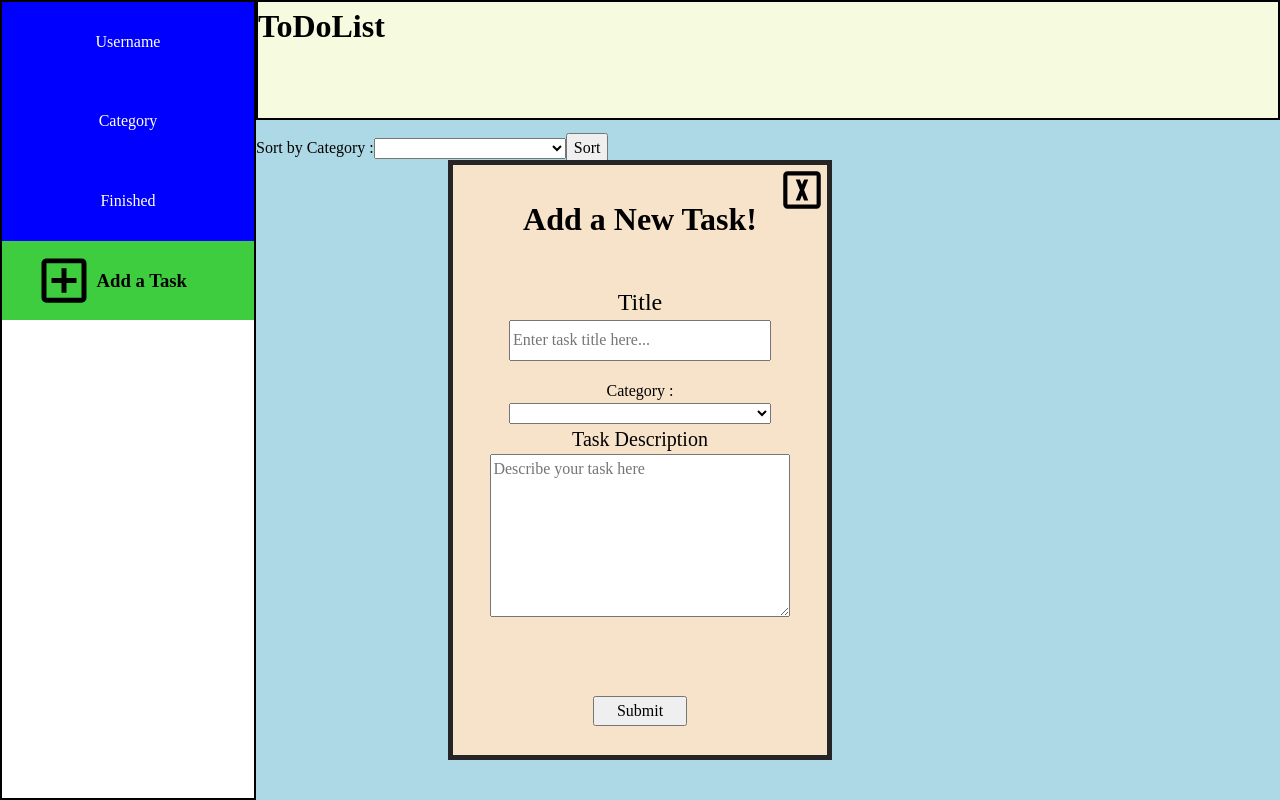
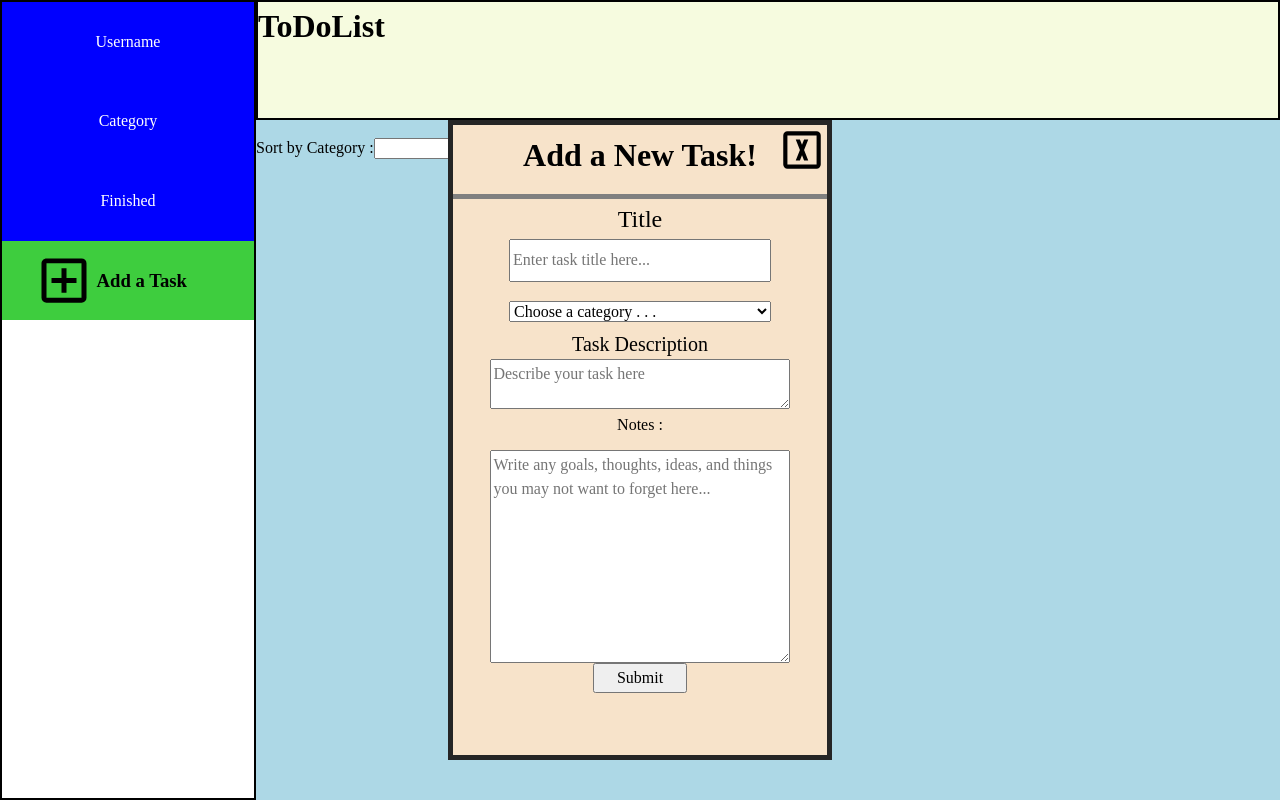
Before and after one commit to Lukehallyah/toDoList, a website built with webpack: page src/template.html in a window 1280 px wide. Both pictures are taken after a click on the element "Add a Task". Built offline with nearby package versions, Linux system fonts and the light colour scheme.

Commit message:
Add new section to entry form     styled entry form
Made changes to card placed in toDoHolder
    added new section called 'notes'

```diff
--- a/src/entryPopUp.js
+++ b/src/entryPopUp.js
@@ -53,8 +53,8 @@ let addPopUp = ()=>{
     const toDoForm = document.createElement('form');
         if(toDoForm){
             toDoForm.style.width='100%';
-            toDoForm.style.height='75%';
-            // toDoForm.style.border='2px solid black';
+            toDoForm.style.height='90%';
+            toDoForm.style.borderTop='5px solid grey';
             toDoForm.style.display='flex';
             toDoForm.style.flexDirection='column';
             toDoForm.style.alignItems='center';
@@ -84,7 +84,7 @@ let addPopUp = ()=>{
     const titleBoxHolder= document.createElement('div');
         if(titleBoxHolder){
             titleBoxHolder.style.width='100%';
-            titleBoxHolder.style.height='20%';
+            titleBoxHolder.style.height='15%';
             titleBoxHolder.style.display='flex';
             titleBoxHolder.style.flexDirection='column';
             titleBoxHolder.style.alignItems='center';
@@ -95,15 +95,10 @@ let addPopUp = ()=>{
         }
 
 
-        const selectId='selectId';
-        const selectLabel= document.createElement('label');
-            if(selectLabel){
-                selectLabel.id=selectId;
-                selectLabel.textContent='Category : ';
-            }
+        // const selectId='selectId';
         const selectDropdown = document.createElement('select');
             if(selectDropdown){
-                selectDropdown.id=selectId;
+                // selectDropdown.id=selectId;
                 selectDropdown.style.width='70%';
                 selectDropdown.placeholder='Select Category';
             }
@@ -111,7 +106,11 @@ let addPopUp = ()=>{
 
         const empty = document.createElement('option');
             if(empty){
-                empty.textContent='';
+                empty.textContent='Choose a category . . .';
+                empty.value = '';
+                // empty.disabled=true;
+                empty.selected=true;
+                // empty.hidden=true;
                 selectDropdown.appendChild(empty);
             }
 
@@ -145,19 +144,14 @@ let addPopUp = ()=>{
             }
 
 
-
-
-
-
-
         const selectBox= document.createElement('div');
             if(selectBox){
                 selectBox.style.width='100%';
-                selectBox.style.height='auto';
+                selectBox.style.height='5%';
                 selectBox.style.display='flex';
                 selectBox.style.flexDirection='column';
                 selectBox.style.alignItems='center';
-                selectBox.appendChild(selectLabel);
+                // selectBox.appendChild(selectLabel);
                 selectBox.appendChild(selectDropdown);
                 toDoForm.appendChild(selectBox);
             }
@@ -180,7 +174,7 @@ let addPopUp = ()=>{
             inputTaskDesc.id=taskId;
             inputTaskDesc.style.height='60%';
             inputTaskDesc.style.width='80%';
-            inputTaskDesc.placeholder='Describe your task here'
+            inputTaskDesc.placeholder='Describe your task here';
         }
 
 
@@ -189,7 +183,7 @@ let addPopUp = ()=>{
 
     const taskDescBox = document.createElement('div');
         if(taskDescBox){
-            taskDescBox.style.height='70%';
+            taskDescBox.style.height='auto';
             taskDescBox.style.width='100%';
             taskDescBox.style.display='flex';
             taskDescBox.style.flexDirection='column';
@@ -198,6 +192,34 @@ let addPopUp = ()=>{
             taskDescBox.appendChild(inputTaskDesc);
             taskDescBox.style.margin='0';
             toDoForm.appendChild(taskDescBox);
+        }
+
+
+    const notesID = 'notesID';
+    const labelNotes = document.createElement('label');
+        if(labelNotes){
+            labelNotes.htmlFor=notesID;
+            labelNotes.textContent='Notes : ';
+            labelNotes.style.textAlign='center';
+            labelNotes.style.height='15%';
+        }
+    const notesInput = document.createElement('textarea');
+        if(notesInput){
+            notesInput.id = notesID;
+            notesInput.style.width='80%';
+            notesInput.style.height='85%';
+            notesInput.placeholder='Write any goals, thoughts, ideas, and things you may not want to forget here...';
+        }
+    const notesBox = document.createElement('div');
+        if(notesBox){
+            notesBox.style.height='45%';
+            notesBox.style.width='100%';
+            notesBox.style.display='flex';
+            notesBox.style.flexDirection='column';
+            notesBox.style.alignItems='center';
+            notesBox.appendChild(labelNotes);
+            notesBox.appendChild(notesInput);
+            toDoForm.appendChild(notesBox);
         }
 
     const submitButton = document.createElement('button');
@@ -218,8 +240,9 @@ let addPopUp = ()=>{
             let titleValue = titleInput.value;
             let categoryValue = selectDropdown.value;
             let descriptionValue=inputTaskDesc.value;
+            let notesValue = notesInput.value;
 
-            const newObject = new ToDos(titleValue,categoryValue,descriptionValue);
+            const newObject = new ToDos(titleValue,categoryValue,descriptionValue, notesValue);
             all.push(newObject);
                 if(categoryValue==='today'){
                     todayCategory.push(newObject);
--- a/src/styles.css
+++ b/src/styles.css
@@ -139,9 +139,9 @@ main{
   border: 5px solid rgb(37, 37, 37);
   position: absolute;
   left: 35%;
-  top: 20%;
+  top: 15%;
   background-color: rgb(247, 227, 202);
-  height: 75vh;
+  height: 80vh;
   width: 30vw;
   z-index: 99;
 
@@ -152,21 +152,24 @@ main{
 
 .buttonHolder{
   width: 100%;
-  height: 5%;
+  height: 1%;
   display: flex;
   justify-content: right;
+  position: relative;
 }
 
 .removeButton{
   background-image: url("./images/alpha-x-box-outline.svg");
   width: 50px;
   height: 50px;
-
+  position: absolute;
+  top: 0;
+  right: 0;
 }
 
 .title{
   font-size: 2rem;
-  height: 15%;
+  height: 10%;
 }
 
 .sort{
--- a/src/toDoClass.js
+++ b/src/toDoClass.js
@@ -1,10 +1,11 @@
 
 export class ToDos{
 
-    constructor(titleValue, categoryValue, descriptionValue, id){
+    constructor(titleValue, categoryValue, descriptionValue, notesValue){
         this.title=titleValue;
         this.category=categoryValue;
         this.description=descriptionValue;
+        this.notes=notesValue;
         this.id=self.crypto.randomUUID();
     }
 
--- a/src/ui.js
+++ b/src/ui.js
@@ -185,6 +185,7 @@ let removedToDo = [];
                 cardTitle.classList.add('cardTitle');
                 cardTitle.textContent=obj.title;
                 cardTitle.style.fontSize='1.5rem';
+                cardTitle.style.fontWeight='700';
                 cardTitle.style.textAlign='center';
                 card.appendChild(cardTitle);
             }
@@ -196,6 +197,13 @@ let removedToDo = [];
                 cardDesc.style.width='100%';
                 card.appendChild(cardDesc);
 
+            }
+        let cardNotes = document.createElement('p');
+            if(cardNotes){
+                cardNotes.textContent=obj.notes;
+                cardNotes.style.width='100%';
+                cardNotes.textAlign='center';
+                card.appendChild(cardNotes);
             }
         cardHolder.appendChild(card);
     }
```
